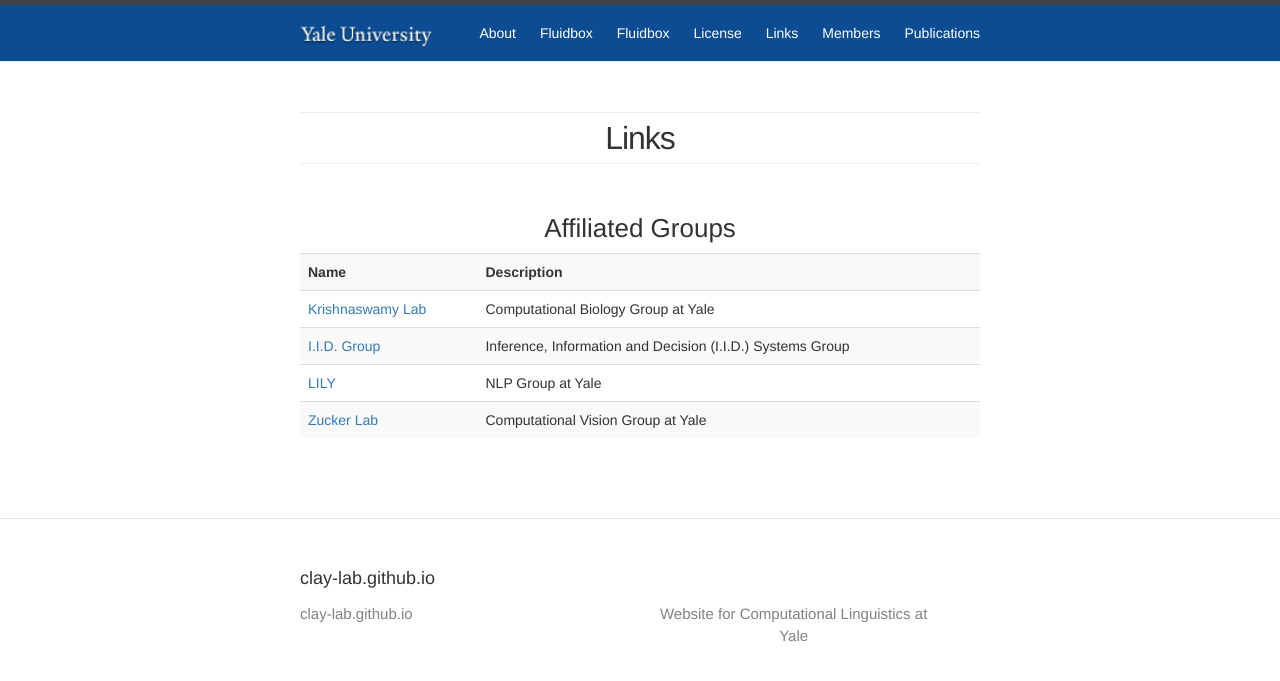
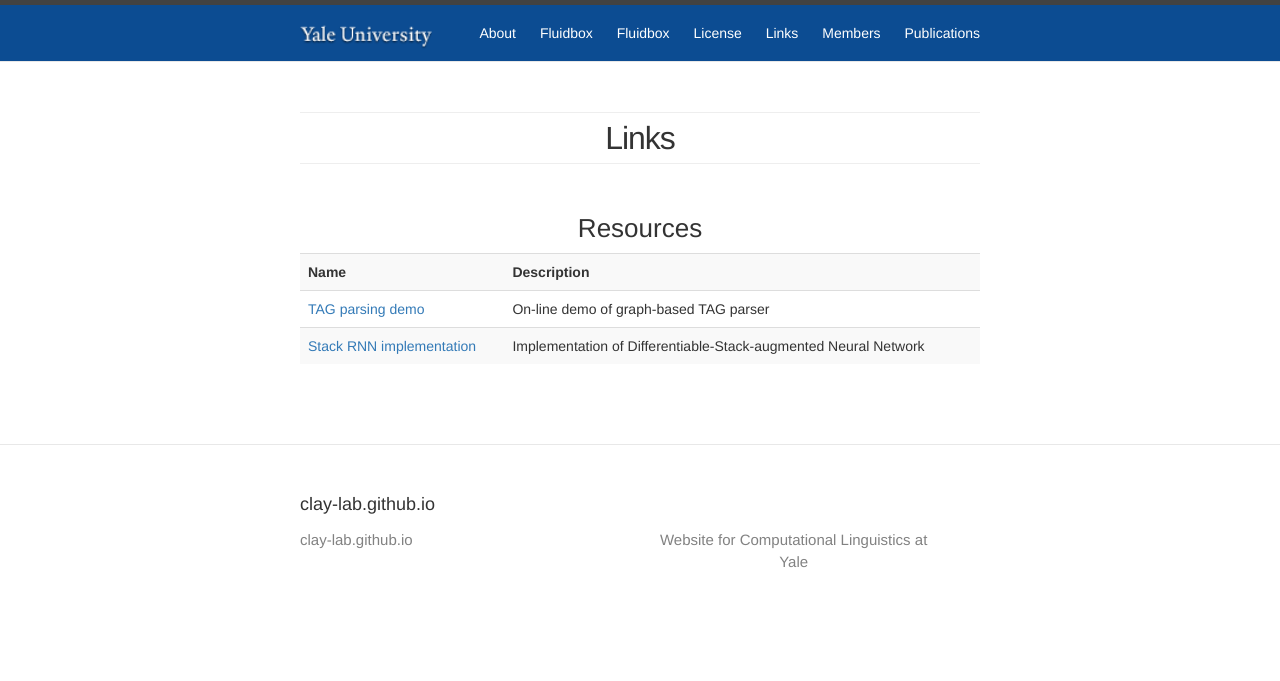
Before and after one commit to clay-lab/clay-lab.github.io, a Jekyll site: the page built from links.md, in a window 1280 px wide. Shown: the top 681 px of the page. Built offline with Jekyll 4.4.1, drawn with Linux system fonts in a browser that asks for light colours.

Commit message:
changed links.yml

```diff
--- a/_data/links.yml
+++ b/_data/links.yml
@@ -1,14 +1,8 @@
-- group: Affiliated Groups
+- group: Resources
   links:
-    - name: "Krishnaswamy Lab"
-      description: Computational Biology Group at Yale
-      url: "https://medicine.yale.edu/lab/krishnaswamy/"
-    - name: "I.I.D. Group"
-      description: Inference, Information and Decision (I.I.D.) Systems Group
-      url: "http://iid.yale.edu/"
-    - name: "LILY"
-      description: NLP Group at Yale
-      url: "https://yale-lily.github.io/"
-    - name: "Zucker Lab"
-      description: Computational Vision Group at Yale
-      url: "http://www.cs.yale.edu/homes/vision/zucker/"
+    - name: "TAG parsing demo"
+      description: On-line demo of graph-based TAG parser
+      url: "http:/michelangelo.ling.yale.edu"
+    - name: "Stack RNN implementation"
+      description: Implementation of Differentiable-Stack-augmented Neural Network
+      url: "https://github.com/viking-sudo-rm/StackNN"
```
